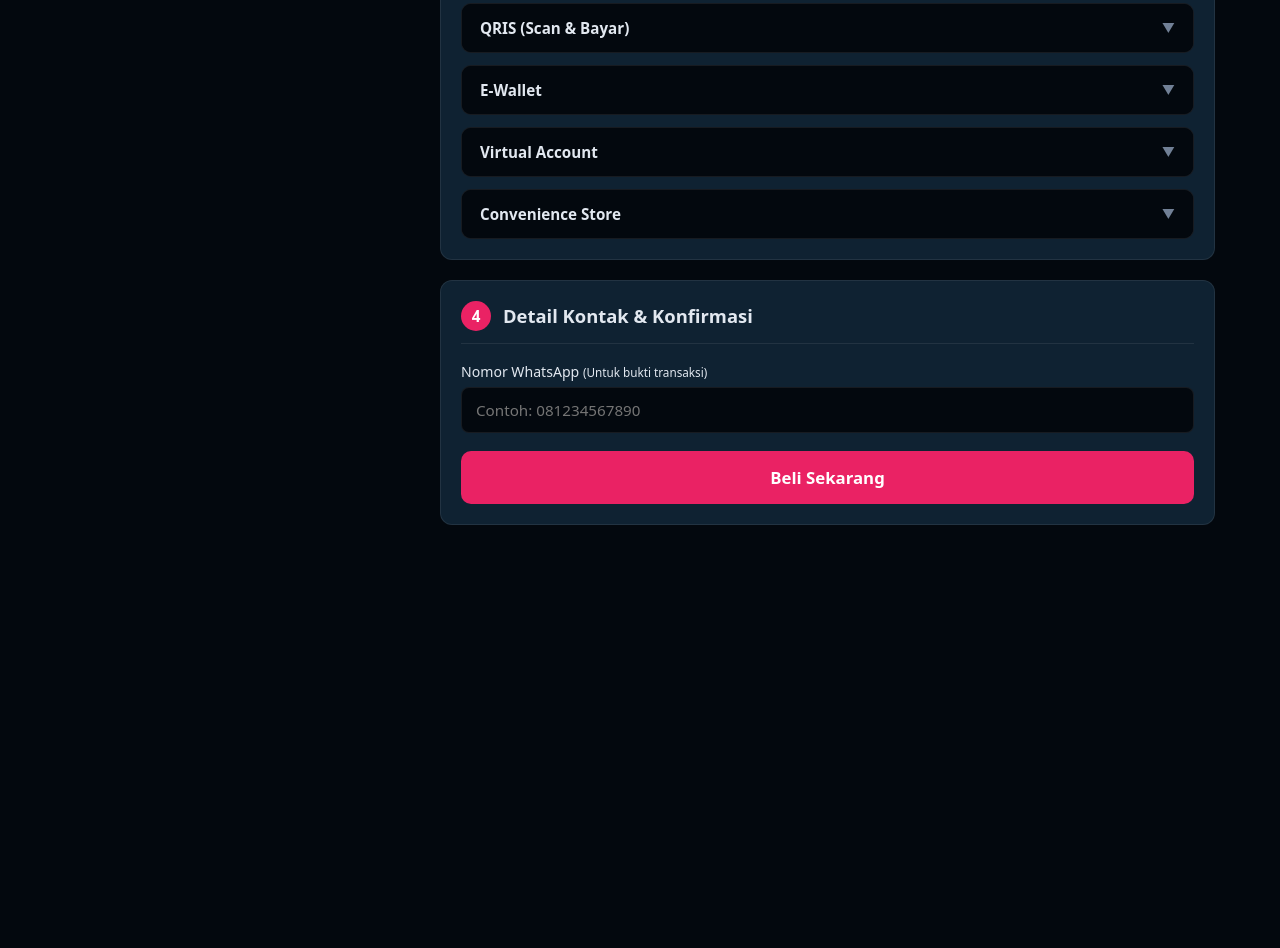
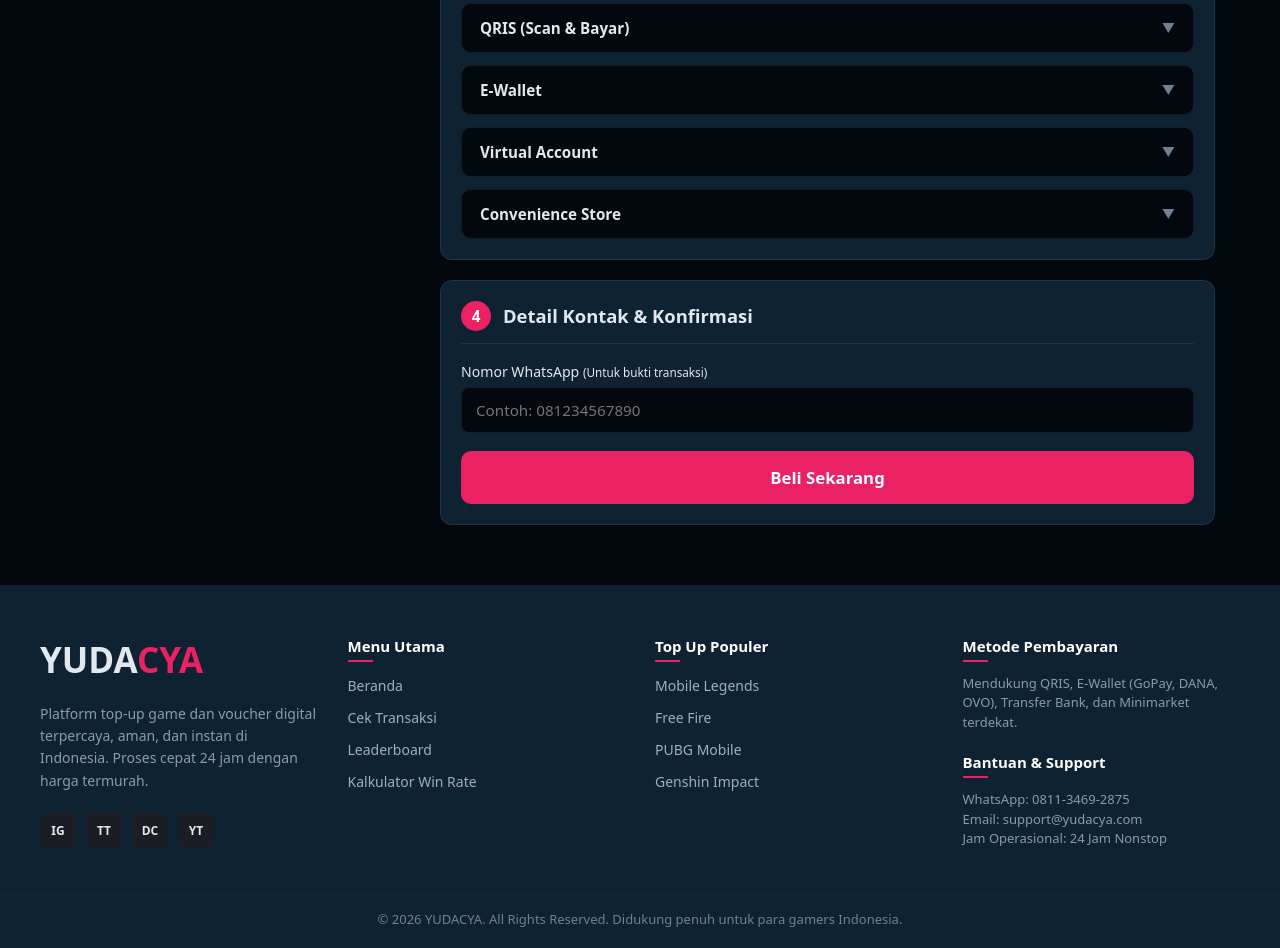
Before and after one commit to Portalsea/Toko-Top-Up, a plain HTML site: page Page/detailproduk.html in a window 1280 px wide. Shown: the part 730-1678 px from the top of the page. Before the commit the page ends 1285 px from the top, so only its background shows below. Drawn offline with nearby package versions, Linux system fonts and the light colour scheme.

Commit message:
Menambah footer pada detailproduk.html

```diff
--- a/Page/detailproduk.html
+++ b/Page/detailproduk.html
@@ -236,6 +236,68 @@
         </div>
     </div>
 
+        <footer class="site-footer">
+        <div class="footer-container">
+
+            <!-- Kolom 1: Brand & Tentang Toko -->
+            <div class="footer-col">
+
+                <h1 class="main-name-store footer-namestore">YUDA<span class="sub-name-store">CYA</span></h1>
+
+                <p class="footer-desc">
+                    Platform top-up game dan voucher digital terpercaya, aman, dan instan di Indonesia. Proses cepat 24 jam dengan harga termurah.
+                </p>
+                <div class="social-links">
+                    <a href="#" aria-label="Instagram">IG</a>
+                    <a href="#" aria-label="TikTok">TT</a>
+                    <a href="#" aria-label="Discord">DC</a>
+                    <a href="#" aria-label="YouTube">YT</a>
+                </div>
+            </div>
+
+            <!-- Kolom 2: Menu Navigasi -->
+            <div class="footer-col">
+                <h4 class="footer-title">Menu Utama</h4>
+                <ul class="footer-links">
+                    <li><a href="#">Beranda</a></li>
+                    <li><a href="#">Cek Transaksi</a></li>
+                    <li><a href="#">Leaderboard</a></li>
+                    <li><a href="#">Kalkulator Win Rate</a></li>
+                </ul>
+            </div>
+
+            <!-- Kolom 3: Game Populer -->
+            <div class="footer-col">
+                <h4 class="footer-title">Top Up Populer</h4>
+                <ul class="footer-links">
+                    <li><a href="#">Mobile Legends</a></li>
+                    <li><a href="#">Free Fire</a></li>
+                    <li><a href="#">PUBG Mobile</a></li>
+                    <li><a href="#">Genshin Impact</a></li>
+                </ul>
+            </div>
+
+            <!-- Kolom 4: Pembayaran & Layanan Pelanggan -->
+            <div class="footer-col">
+                <h4 class="footer-title">Metode Pembayaran</h4>
+                <p class="footer-text">Mendukung QRIS, E-Wallet (GoPay, DANA, OVO), Transfer Bank, dan Minimarket terdekat.</p>
+
+                <h4 class="footer-title mt-20">Bantuan & Support</h4>
+                <p class="footer-text">
+                    WhatsApp: 0811-3469-2875<br>
+                    Email: support@yudacya.com<br>
+                    Jam Operasional: 24 Jam Nonstop
+                </p>
+            </div>
+
+        </div>
+
+        <!-- Copyright Bar -->
+        <div class="footer-bottom">
+            <p>&copy; 2026 YUDACYA. All Rights Reserved. Didukung penuh untuk para gamers Indonesia.</p>
+        </div>
+    </footer>
+
     <script type="module" src="../JS/detailproduk.js"></script>
 </body>
 </html>
```
